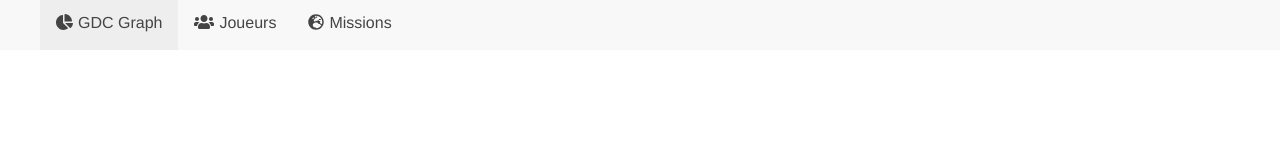
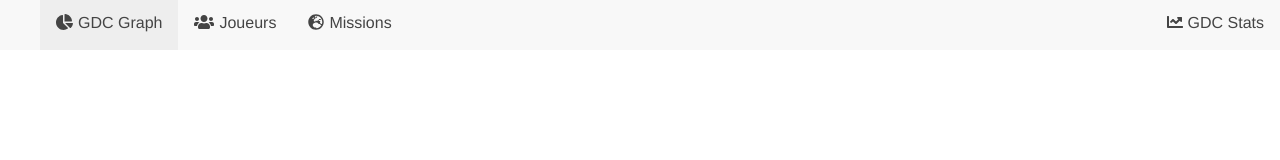
Before and after one commit to oxypomme/GDCGraph, a React (Create React App) app: page / in a window 1280 px wide. Shown: the top 160 px of the page. Built offline with nearby package versions, Linux system fonts and the light colour scheme.

Commit message:
added link to GDCStats + fix error

```diff
--- a/src/features/commons/Navbar.tsx
+++ b/src/features/commons/Navbar.tsx
@@ -3,7 +3,7 @@ import styled from '@emotion/styled';
 import { NavLink } from 'react-router-dom';
 
 import { FontAwesomeIcon } from '@fortawesome/react-fontawesome';
-import { faChartPie, faGlobeEurope, faUsers } from '@fortawesome/free-solid-svg-icons';
+import { faChartLine, faChartPie, faGlobeEurope, faUsers } from '@fortawesome/free-solid-svg-icons';
 
 const Nav = styled.nav`
     height: var(--nav-size);
@@ -22,9 +22,9 @@ const NavList = styled.ul`
     background-color: var(--background-dark);
 `;
 
-const NavItem = styled.li`
+const NavItem = styled.li<{ right?: boolean }>`
     height: 100%;
-    float: left;
+    float: ${props => props.right ? 'right' : 'left'};
 
     & > a {
         display: inline-block;
@@ -33,14 +33,12 @@ const NavItem = styled.li`
         padding: 14px 16px;
         text-decoration: none;
         height: 100%;
-    }
-
-    & > a:hover {
-        background-color: var(--background-light);
-    }
-
-    & > a.active {
-        background-color: var(--accent1);
+        &:hover {
+            background-color: var(--background-light);
+        }
+        &.active {
+            background-color: var(--accent1);
+        }
     }
 
     & svg {
@@ -55,6 +53,7 @@ const Navbar = (): JSX.Element => {
                 <NavItem><NavLink exact to="/"><FontAwesomeIcon icon={faChartPie} />GDC Graph</NavLink></NavItem>
                 <NavItem><NavLink to="/players"><FontAwesomeIcon icon={faUsers} />Joueurs</NavLink></NavItem>
                 <NavItem><NavLink exact to="/missions"><FontAwesomeIcon icon={faGlobeEurope} />Missions</NavLink></NavItem>
+                <NavItem right><a href="https://grecedecanards.fr/GDCStats/"><FontAwesomeIcon icon={faChartLine} />GDC Stats</a></NavItem>
             </NavList>
         </Nav>
     );
--- a/src/features/players/index.tsx
+++ b/src/features/players/index.tsx
@@ -44,7 +44,7 @@ type PropsType = {
 const Player = (props: PropsType): JSX.Element => {
     const { playerID } = props;
 
-    const [playerText, setPlayerText] = React.useState(playerID);
+    const [playerText, setPlayerText] = React.useState<string>(playerID ? playerID : "");
     const [player, setPlayer] = React.useState(playerID);
 
     const handleNameChange = (event: React.SyntheticEvent): void => {
```
